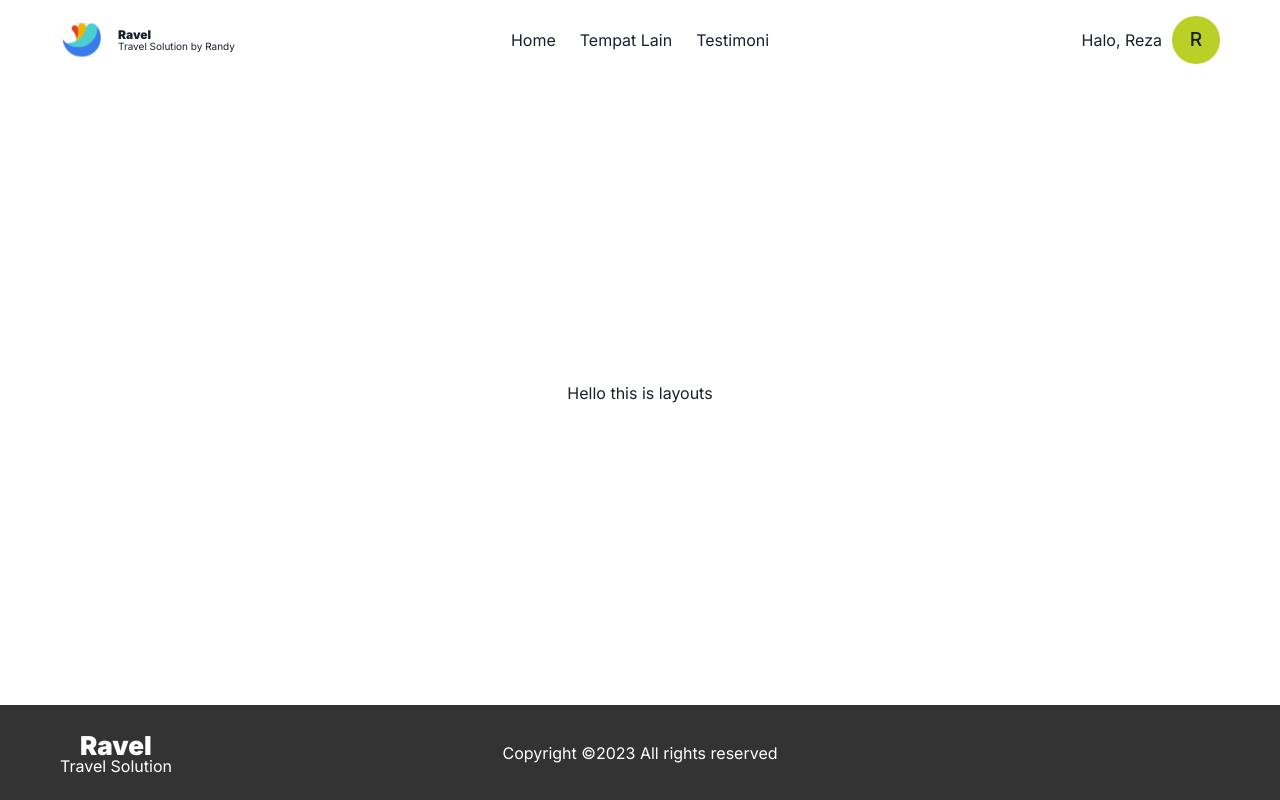
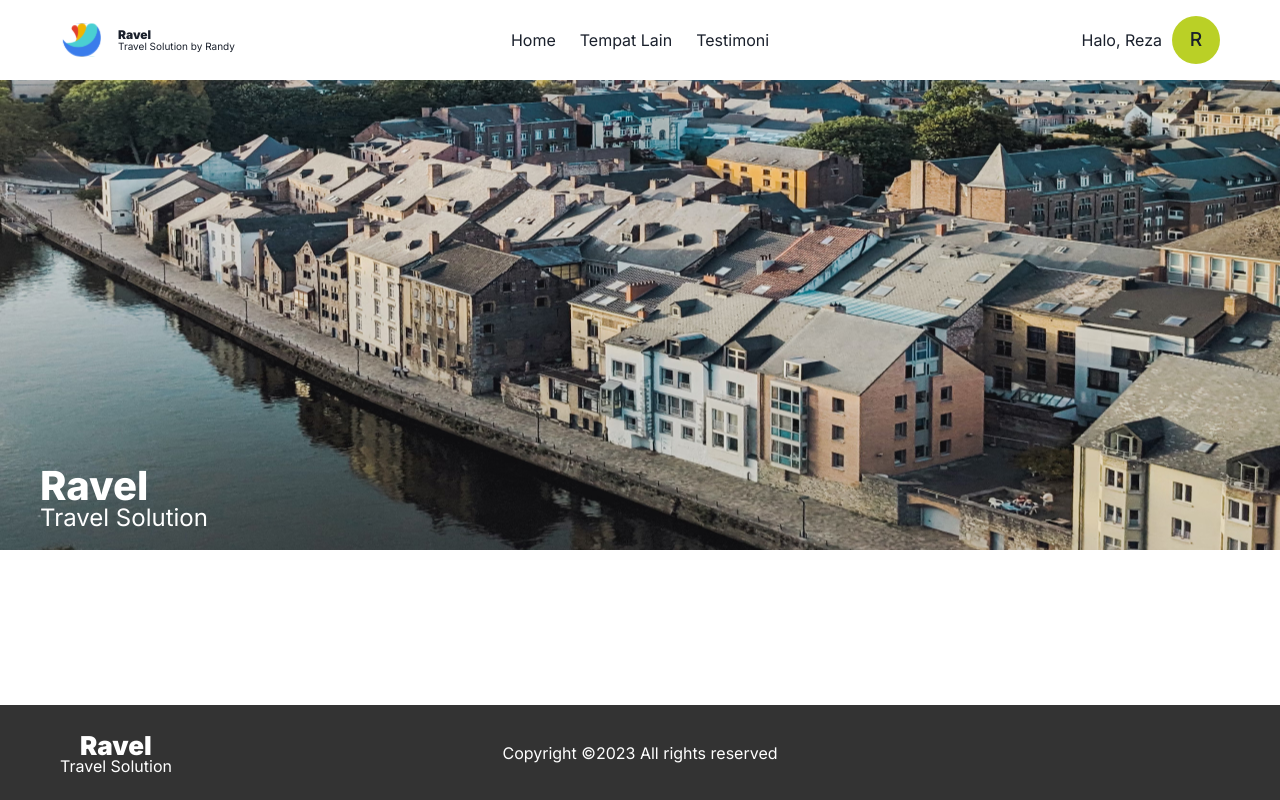
Before and after one commit to rasyidrmhd/randy-travel-solution, a Next.js app: page / in a window 1280 px wide. Built offline with nearby package versions, Linux system fonts and the light colour scheme.

Commit message:
create hero

```diff
--- /dev/null
+++ b/src/app/components/Hero.tsx
@@ -0,0 +1,28 @@
+import React from "react";
+import { Flex, Text } from "@chakra-ui/react";
+
+const Hero: React.FC = () => {
+  return (
+    <Flex
+      w="full"
+      h="470px"
+      bgPos="center"
+      bgSize="cover"
+      bgRepeat="no-repeat"
+      bgImage="/assets/home/hero.jpg"
+      px="40px"
+      py="20px"
+    >
+      <Flex flexDir="column" color="white" alignSelf="end">
+        <Text fontSize="40px" lineHeight="40px" fontWeight="800">
+          Ravel
+        </Text>
+        <Text fontSize="24px" lineHeight="24px">
+          Travel Solution
+        </Text>
+      </Flex>
+    </Flex>
+  );
+};
+
+export default Hero;
--- a/src/pages/index.tsx
+++ b/src/pages/index.tsx
@@ -1,5 +1,11 @@
-import { Center } from "@chakra-ui/react";
+import { Center, Flex } from "@chakra-ui/react";
+
+import Hero from "../app/components/Hero";
 
 export default function Home() {
-  return <Center>Hello this is layouts</Center>;
+  return (
+    <Flex flexDir="column" w="full">
+      <Hero />
+    </Flex>
+  );
 }
```
Also changed, not shown: public/assets/home/hero.jpg (added).
